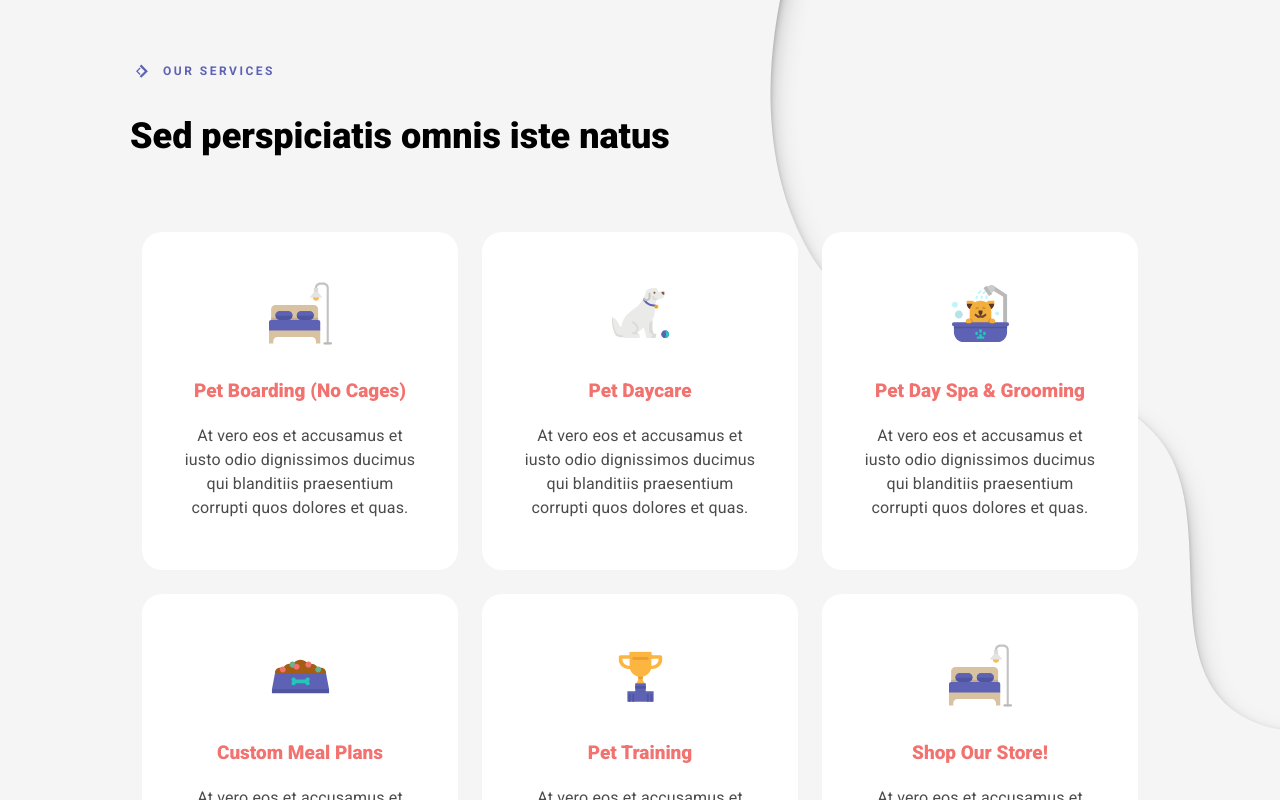
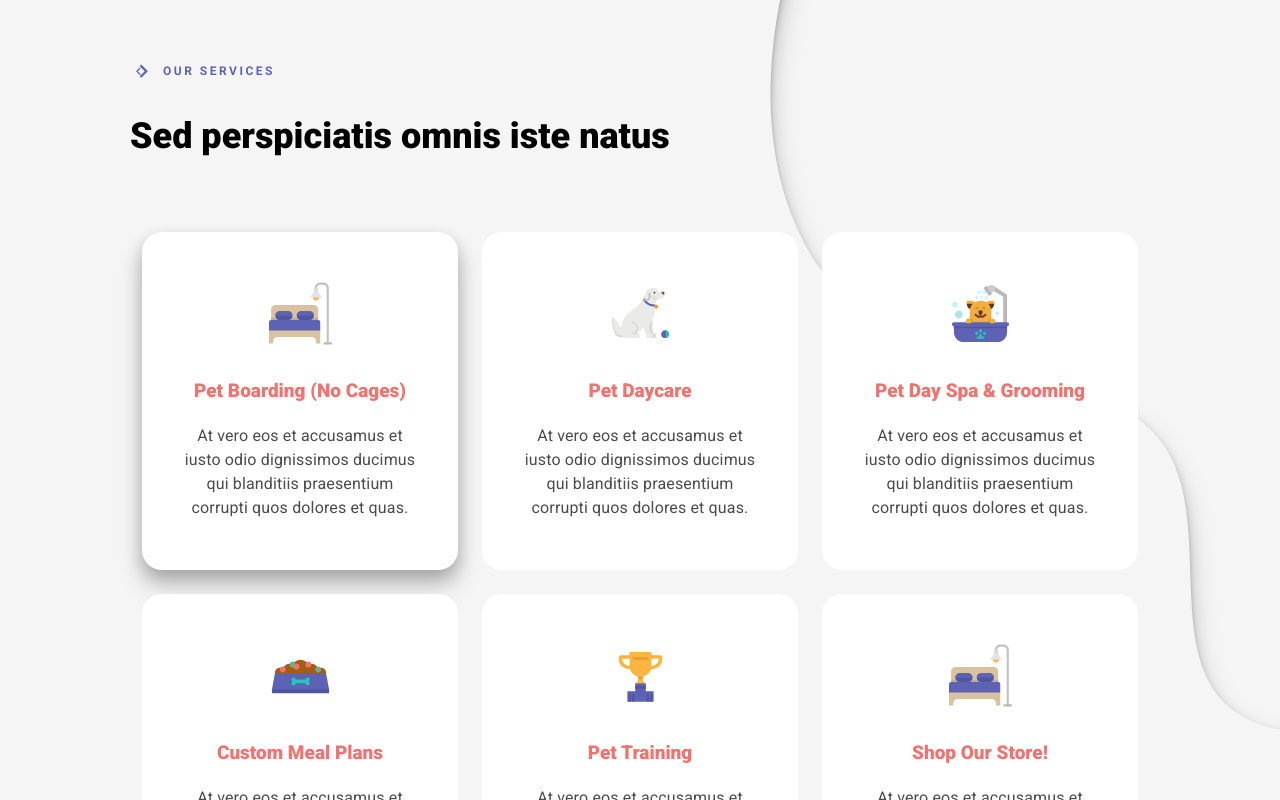
Before and after one commit to AlexBlackJs/lesson15, a plain HTML site: page index.html in a window 1280 px wide. In both pictures the pointer is over the element 300 px from the left and 3100 px from the top of the page. Shown: the part 2700-3500 px from the top of the page. Drawn offline with Linux system fonts and the light colour scheme.

Commit message:
Update style.css

```diff
--- a/css/style.css
+++ b/css/style.css
@@ -351,6 +351,10 @@ body {
 	height: 100%;
 }
 
+.item-services:hover{
+	box-shadow: 0px 8px 16px rgba(38, 38, 38, 0.24), 0px 16px 24px rgba(38, 38, 38, 0.2);
+}
+
 .item-services__icon {
 	flex: 0 0 63px;
 	width: 63px;
```
